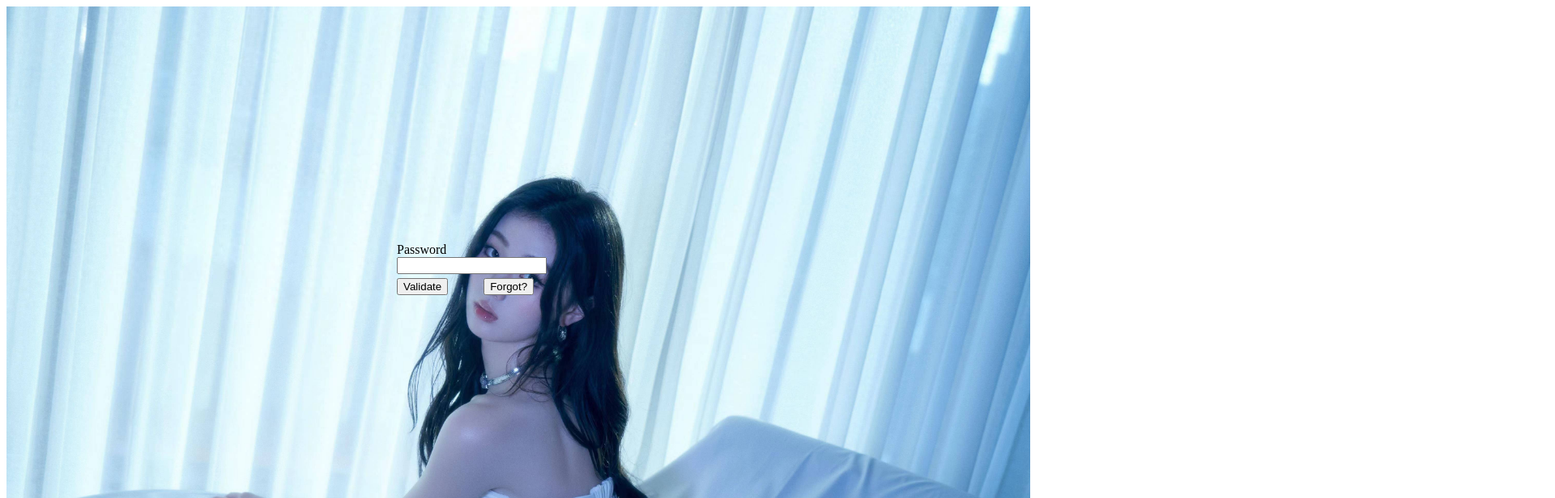
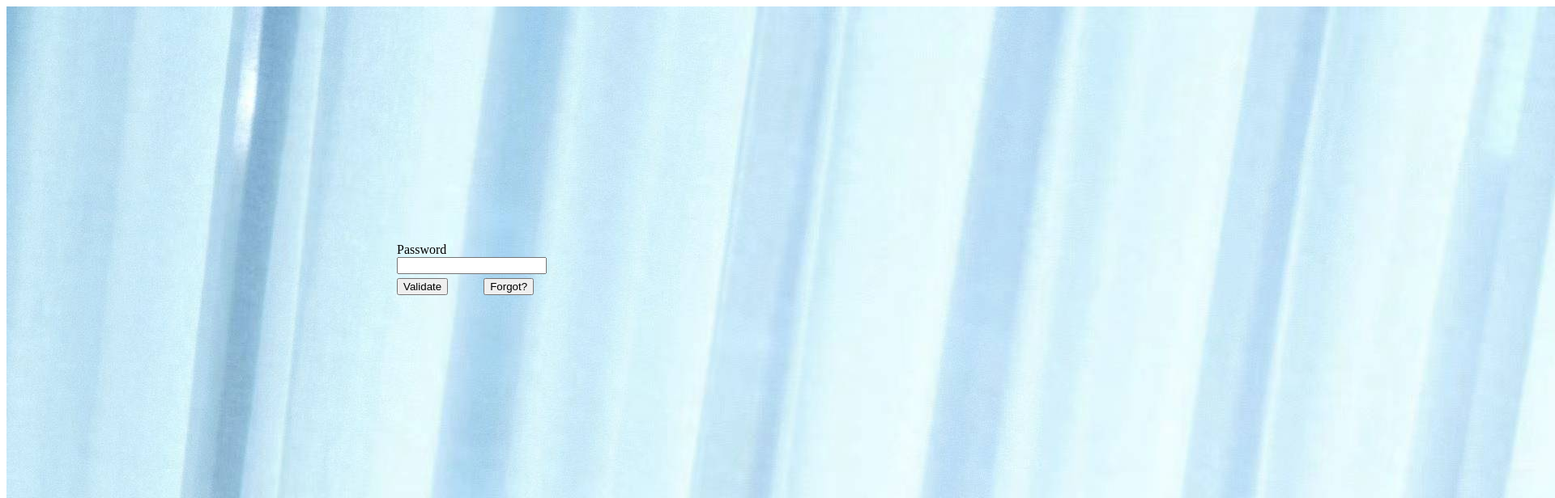
Before and after one commit to LouisWeis/csh-19th-birthday, a plain HTML site: page index.html in a window 1280 px wide. Shown: the top 616 px of the page at 81% size, 1920 px wide, since content can reach past the window. Drawn offline with Linux system fonts and the light colour scheme.

Commit message:
Update index.html

```diff
--- a/index.html
+++ b/index.html
@@ -18,14 +18,10 @@
 		margin-left:40px;
 		margin-top:5px;
 	}
-#bg{
-	width:100%;
-	height:100%;
-}
 </style>
 </head>
 <body>
-<img src="./imgs/sycbg.jpg" id="bg">
+<img src="./imgs/sycbg.jpg">
 <div class="login">
 <label>Password</label><br>
 <input id="password" type="password"><br>
```
